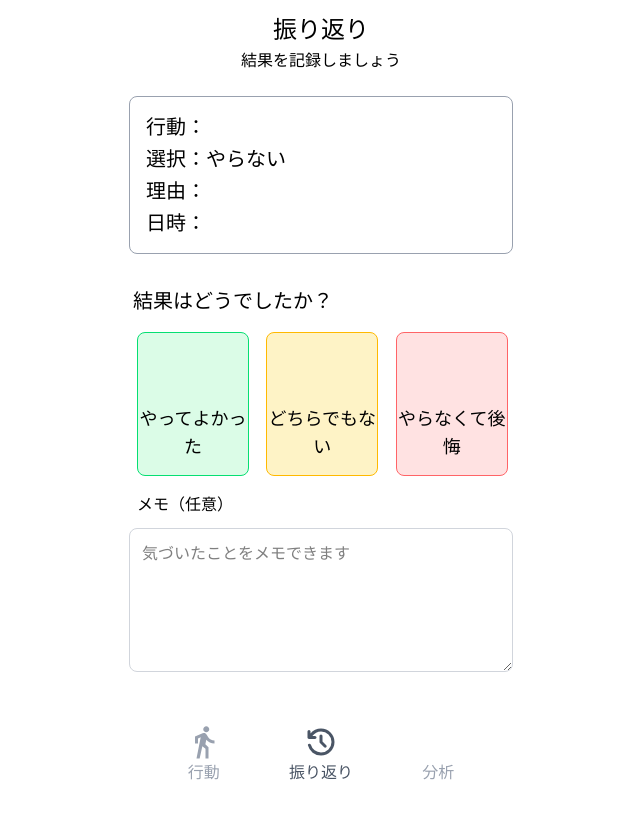
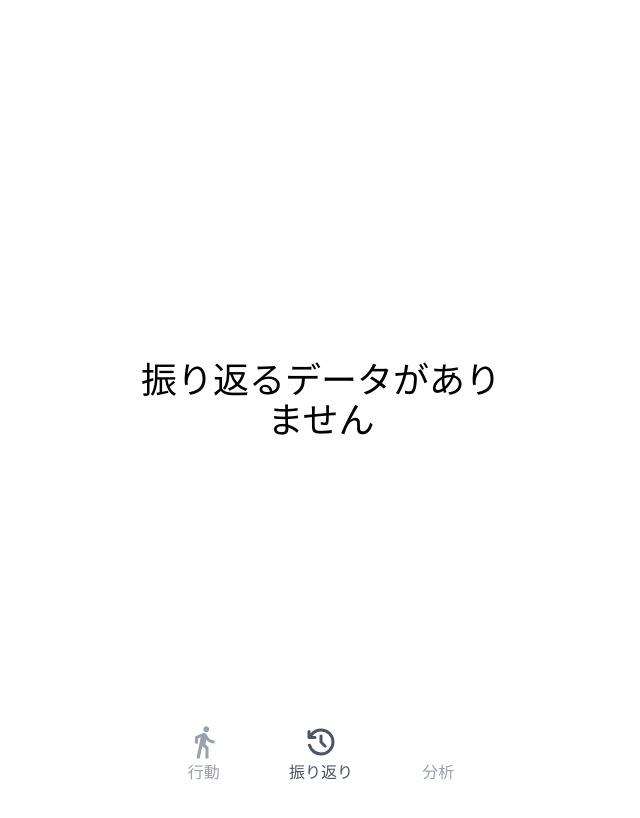
Before and after one commit to risa-h1108/Miru, a React (Vite) app: page /reflection in a window 1280 px wide. Shown: the top 818 px of the page, without its empty margins (319-959 px from the left). Built offline with nearby package versions, Linux system fonts and the light colour scheme; some icons are missing.

Commit message:
feat:振り返るデータがない時のメッセージを画面中央に表示する機能を追加

```diff
--- a/src/pages/Reflection.tsx
+++ b/src/pages/Reflection.tsx
@@ -125,7 +125,9 @@ export default function Reflection() {
     navigate("/action");
   };
 
-  return (
+  //record(前ページから渡されたデータor未振り返り記録)があるなら、[?以降の(ここを表示)]、
+  //recordがないなら、[:以降の(ここを表示)]
+  return record ? (
     <div>
       <div className=" max-w-sm mx-auto mt-3 ">
         <h1 className="text-[24px] text-center">振り返り</h1>
@@ -201,5 +203,13 @@ export default function Reflection() {
         保存する
       </button>
     </div>
+  ) : (
+    //min-h-screen:画面の高さいっぱいまで広がる
+    //flexとmax-w-smが同じ要素に効いてしまい、意図通りの見た目にならない可能性がある為、divとpタグで分けて対応
+    <div className="min-h-screen flex items-center justify-center">
+      <p className="max-w-sm mx-auto text-center text-4xl text-black">
+        振り返るデータがありません
+      </p>
+    </div>
   );
 }
```
